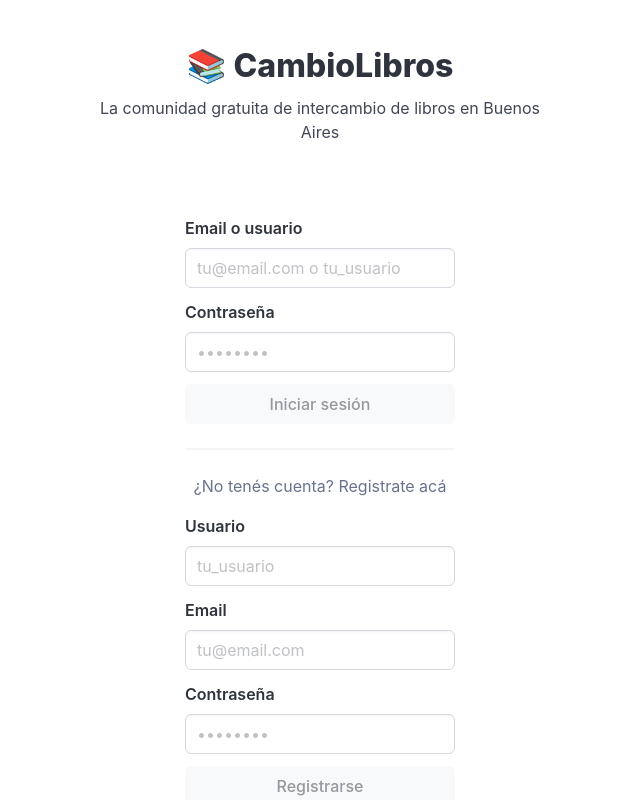
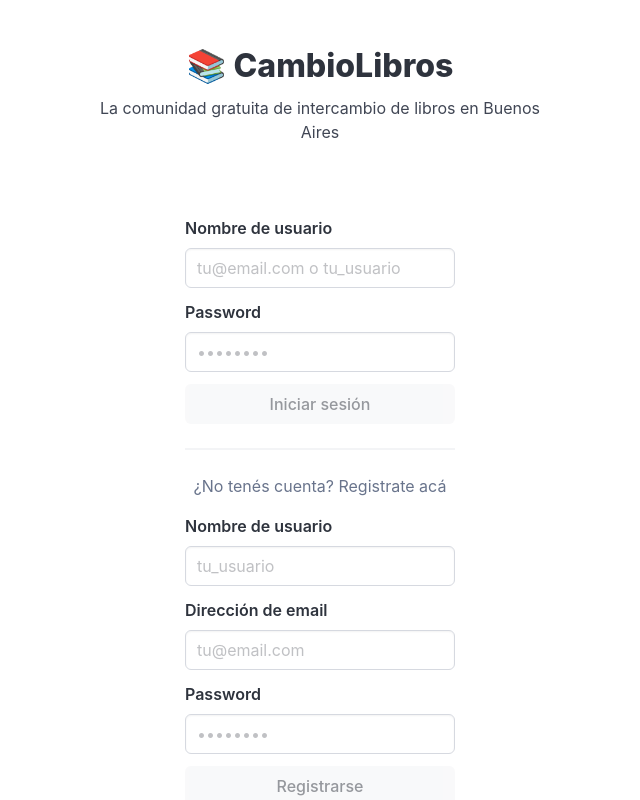
Before and after one commit to facundoolano/giralibros, a Django app: page /login/ in a window 1280 px wide. Shown: the whole page, without its empty margins (320-960 px from the left). Run offline with Django 4.2, Linux system fonts and the light colour scheme.

Commit message:
crappy user registration

```diff
--- a/books/forms.py
+++ b/books/forms.py
@@ -6,34 +6,28 @@
 class EmailOrUsernameAuthenticationForm(AuthenticationForm):
     """
     Custom authentication form that accepts email or username.
+    Uses Django's localization for labels and error messages.
     """
     username = forms.CharField(
-        label='Email o usuario',
         widget=forms.TextInput(attrs={
             'class': 'input',
             'placeholder': 'tu@email.com o tu_usuario',
         })
     )
     password = forms.CharField(
-        label='Contraseña',
         widget=forms.PasswordInput(attrs={
             'class': 'input',
             'placeholder': '••••••••',
         })
     )
 
-    error_messages = {
-        'invalid_login': 'Email/usuario o contraseña incorrectos',
-        'inactive': 'Esta cuenta está inactiva.',
-    }
-
 
 class RegistrationForm(forms.ModelForm):
     """
-    Registration form for new users.
+    Simple registration form with username, email, and single password field.
+    Uses Django's localization for labels and error messages.
     """
     password = forms.CharField(
-        label='Contraseña',
         widget=forms.PasswordInput(attrs={
             'class': 'input',
             'placeholder': '••••••••',
@@ -53,10 +47,18 @@
                 'placeholder': 'tu@email.com',
             }),
         }
-        labels = {
-            'username': 'Usuario',
-            'email': 'Email',
-        }
+
+    def clean_username(self):
+        username = self.cleaned_data.get('username')
+        if User.objects.filter(username=username).exists():
+            raise forms.ValidationError('Este usuario ya está registrado')
+        return username
+
+    def clean_email(self):
+        email = self.cleaned_data.get('email')
+        if User.objects.filter(email=email).exists():
+            raise forms.ValidationError('Este email ya está registrado')
+        return email
 
     def save(self, commit=True):
         user = super().save(commit=False)
--- a/books/templates/login.html
+++ b/books/templates/login.html
@@ -76,6 +76,12 @@
                         </p>
                     </div>
 
+                    {% if register_form.non_field_errors %}
+                        <div class="notification is-danger is-light">
+                            {{ register_form.non_field_errors }}
+                        </div>
+                    {% endif %}
+
                     <form method="post" action="{% url 'register' %}">
                         {% csrf_token %}
                         {% for field in register_form %}
--- a/cambiolibros/settings.py
+++ b/cambiolibros/settings.py
@@ -127,7 +127,6 @@
 # Authentication
 AUTHENTICATION_BACKENDS = [
     'books.backends.EmailOrUsernameBackend',
-    'django.contrib.auth.backends.ModelBackend',  # Keep as fallback for admin
 ]
 
 LOGIN_URL = 'login'
```
